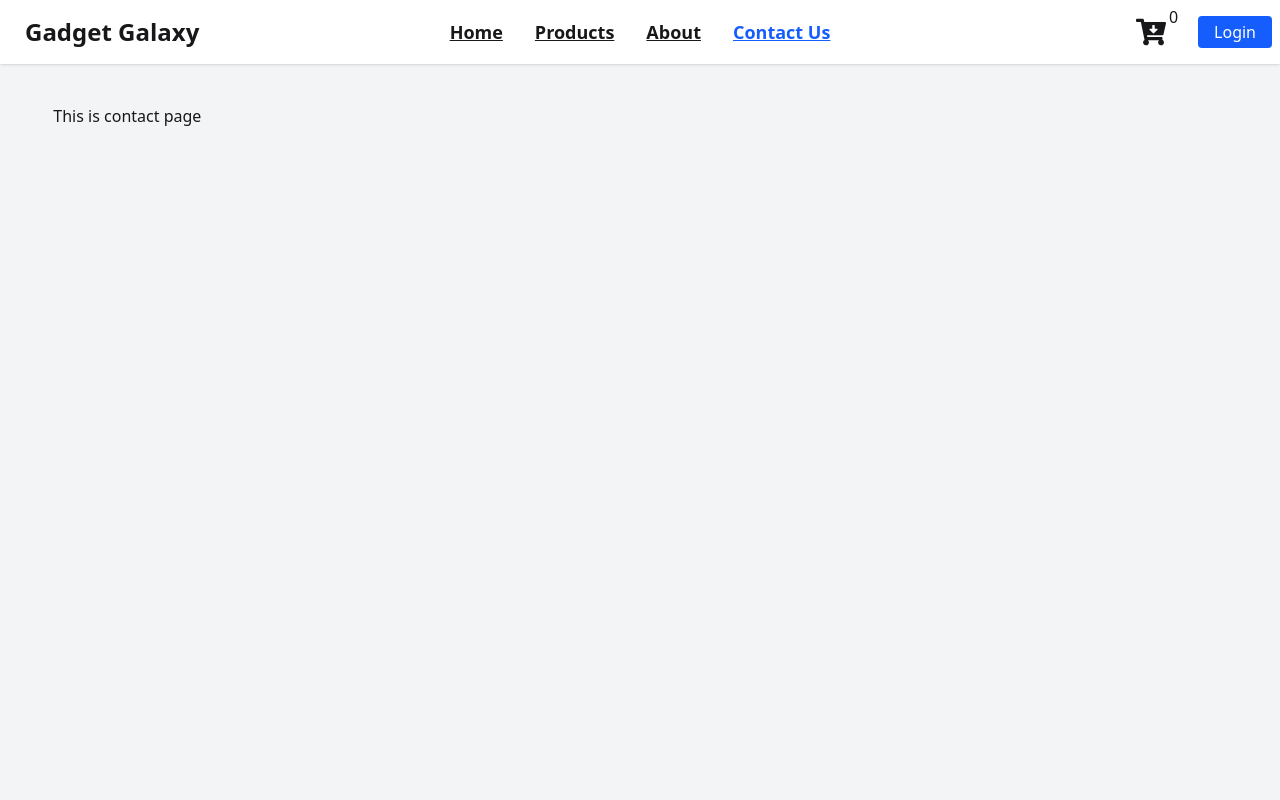
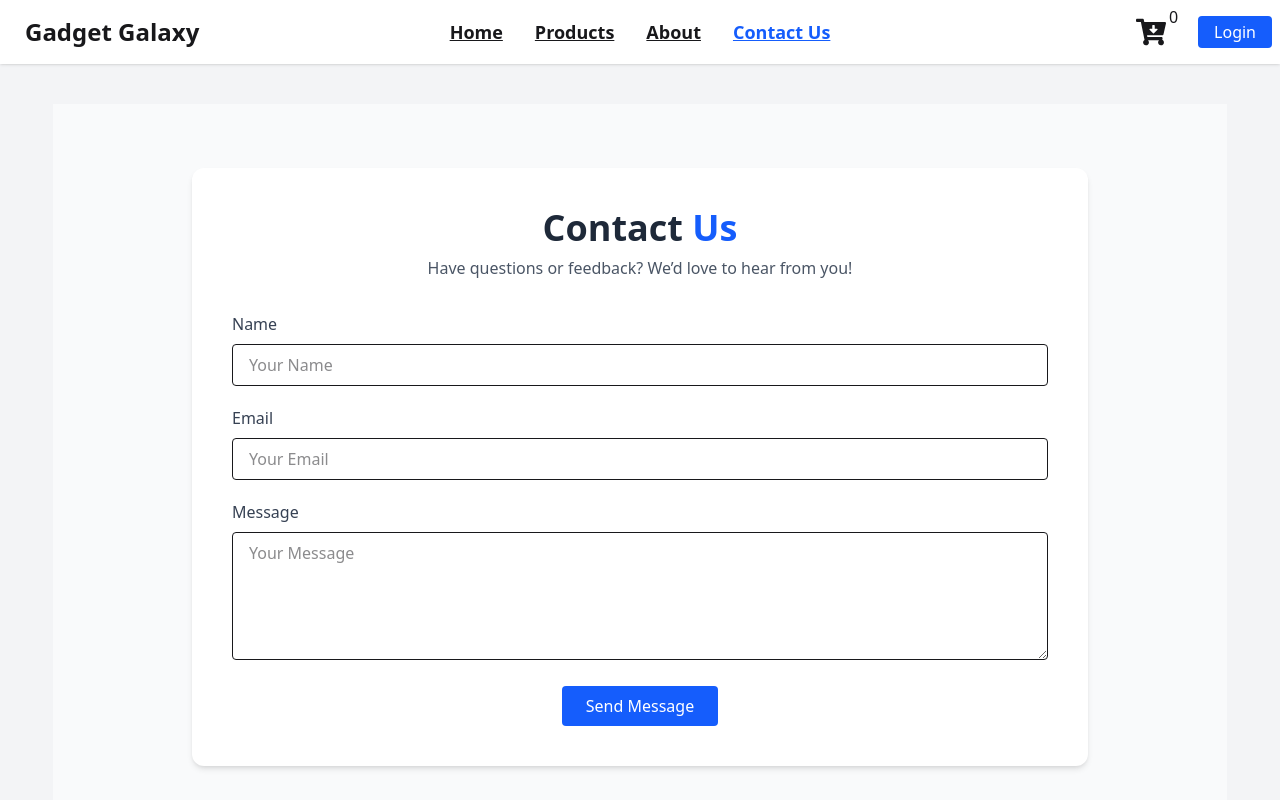
Before and after one commit to rasel3980/gadget-galaxy, a Next.js app: page /contact in a window 1280 px wide. Shown: the top 800 px of the page. Built offline with nearby package versions, Linux system fonts and the light colour scheme.

Commit message:
added a contact form

```diff
--- a/src/app/contact/page.jsx
+++ b/src/app/contact/page.jsx
@@ -1,16 +1,103 @@
-import React from 'react';
+'use client';
+import React, { useState } from 'react';
+import Swal from 'sweetalert2';
 
-export const metadata = {
-  title: "Contact",
-  description: "Generated by Gadget Galaxy",
-};
+
 
 const ContactUs = () => {
-    return (
-        <div>
-            <h1>This is contact page</h1>
-        </div>
-    );
+  const [formData, setFormData] = useState({
+    name: '',
+    email: '',
+    message: ''
+  });
+
+  const handleChange = (e) => {
+    setFormData({
+      ...formData,
+      [e.target.name]: e.target.value
+    });
+  };
+
+  const handleSubmit = (e) => {
+    e.preventDefault();
+    if (!formData.name || !formData.email || !formData.message) {
+      Swal.fire({
+        icon: 'error',
+        title: 'Oops...',
+        text: 'Please fill in all fields!',
+      });
+      return;
+    }
+
+    Swal.fire({
+      icon: 'success',
+      title: 'Message Sent!',
+      text: 'Thank you for contacting Gadget Galaxy.',
+      timer: 2000,
+      showConfirmButton: false,
+    });
+
+    setFormData({ name: '', email: '', message: '' });
+  };
+
+  return (
+    <div className="bg-gray-50 min-h-screen py-16 px-5">
+      <div className="max-w-4xl mx-auto bg-white p-10 rounded-xl shadow-md">
+        <h1 className="text-4xl font-bold text-center text-gray-800">
+          Contact <span className="text-blue-600">Us</span>
+        </h1>
+        <p className="text-center text-gray-600 mt-2 mb-8">
+          Have questions or feedback? We’d love to hear from you!
+        </p>
+
+        <form onSubmit={handleSubmit} className="space-y-5">
+          <div>
+            <label className="block text-gray-700 mb-2">Name</label>
+            <input
+              type="text"
+              name="name"
+              value={formData.name}
+              onChange={handleChange}
+              className="w-full border rounded px-4 py-2 "
+              placeholder="Your Name"
+            />
+          </div>
+
+          <div>
+            <label className="block text-gray-700 mb-2">Email</label>
+            <input
+              type="email"
+              name="email"
+              value={formData.email}
+              onChange={handleChange}
+              className="w-full border rounded px-4 py-2 "
+              placeholder="Your Email"
+            />
+          </div>
+
+          <div>
+            <label className="block text-gray-700 mb-2">Message</label>
+            <textarea
+              name="message"
+              value={formData.message}
+              onChange={handleChange}
+              className="w-full border rounded px-4 py-2 h-32 "
+              placeholder="Your Message"
+            />
+          </div>
+
+          <div className="text-center">
+            <button
+              type="submit"
+              className="px-6 py-2 bg-blue-600 text-white rounded hover:bg-blue-700 transition-all"
+            >
+              Send Message
+            </button>
+          </div>
+        </form>
+      </div>
+    </div>
+  );
 };
 
 export default ContactUs;
```
